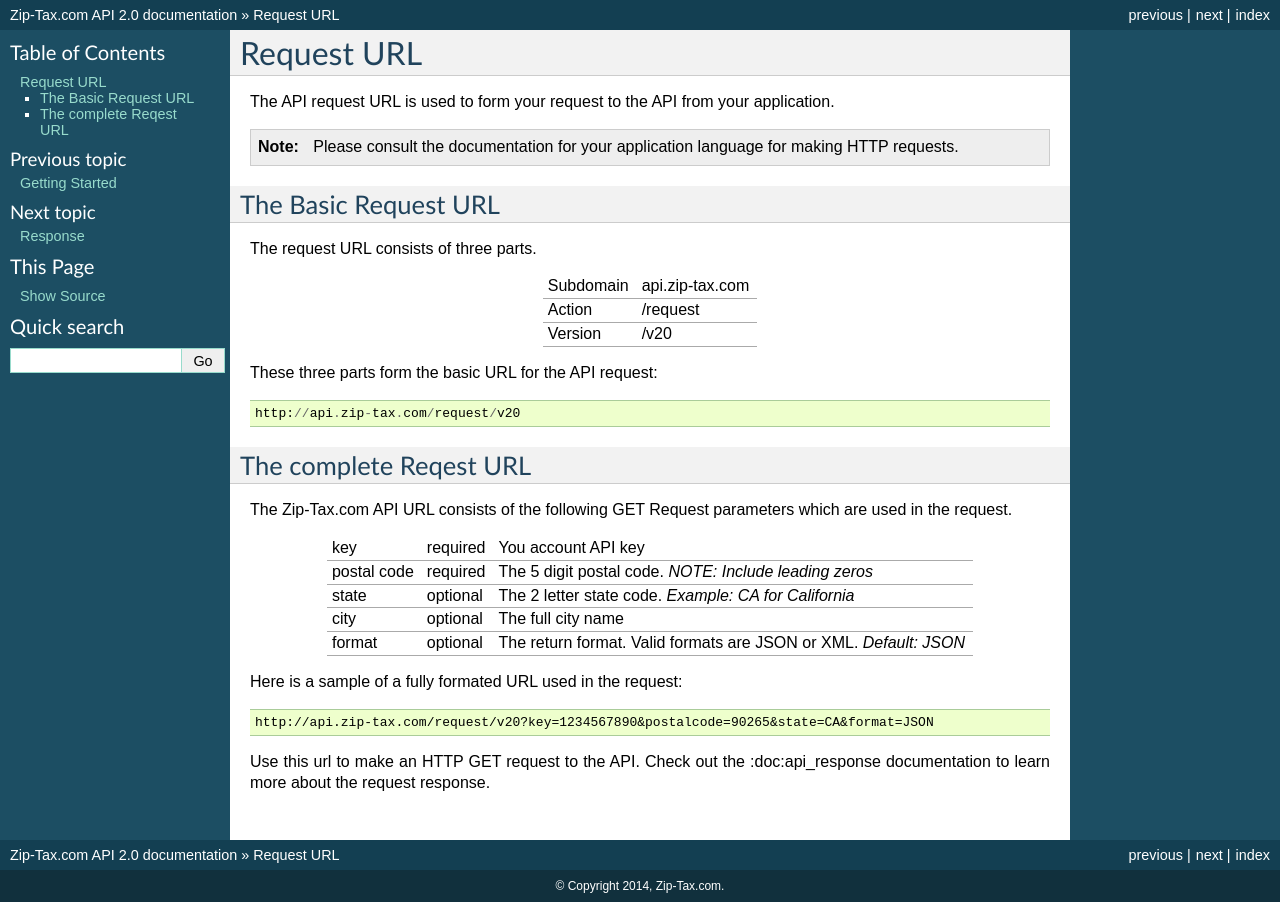
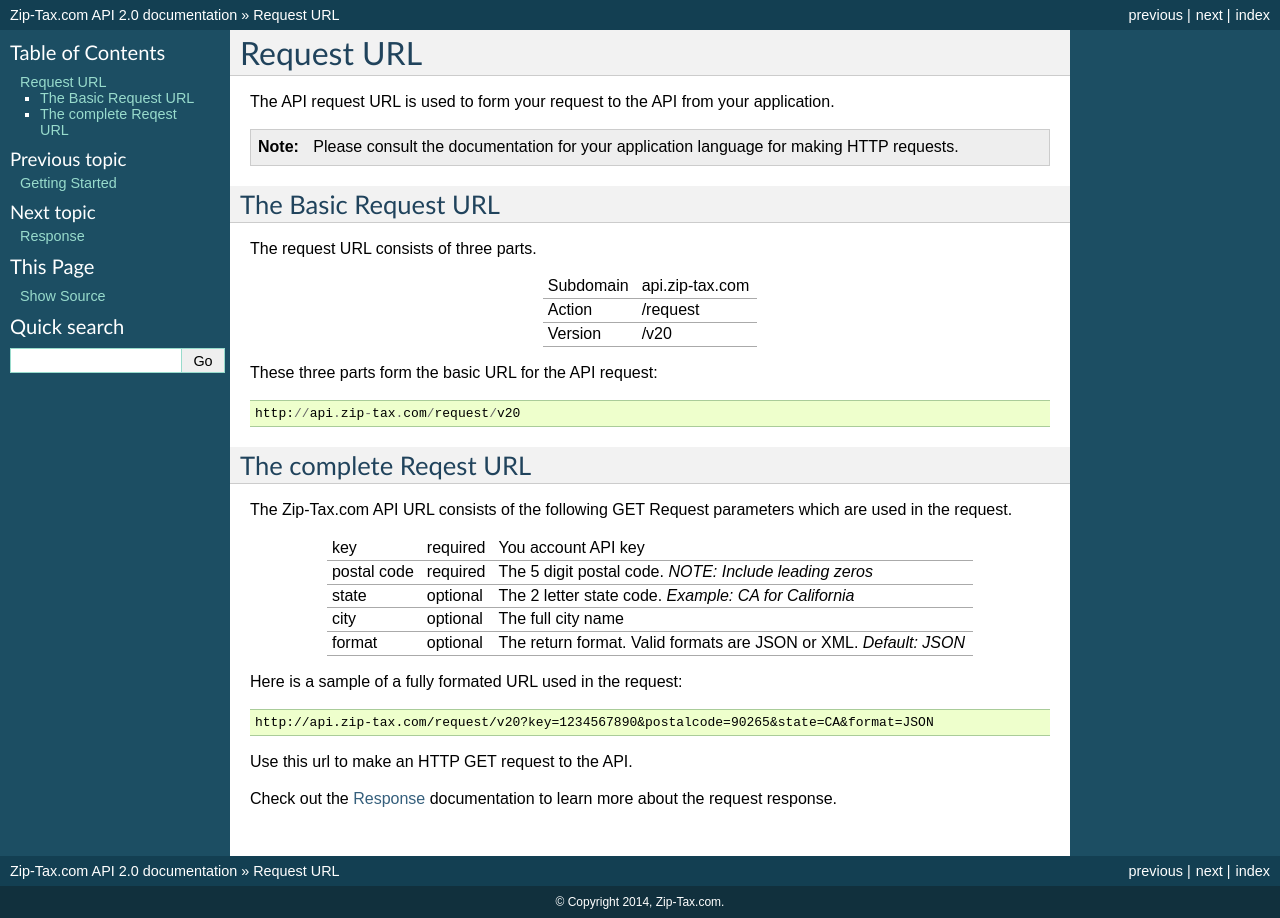
Before and after one commit to ZipTax/zip-tax-docs, a Sphinx documentation site: the page built from docs/api_request.rst, in a window 1280 px wide. Built offline with Sphinx 7.4.7, drawn with Linux system fonts in a browser that asks for light colours.

Commit message:
internal document link syntax error

```diff
--- a/docs/api_request.rst
+++ b/docs/api_request.rst
@@ -44,4 +44,6 @@
 
 	http://api.zip-tax.com/request/v20?key=1234567890&postalcode=90265&state=CA&format=JSON
 
-Use this url to make an HTTP GET request to the API. Check out the :doc:api_response documentation to learn more about the request response.
+Use this url to make an HTTP GET request to the API.
+
+Check out the :doc:`api_response` documentation to learn more about the request response.
```
